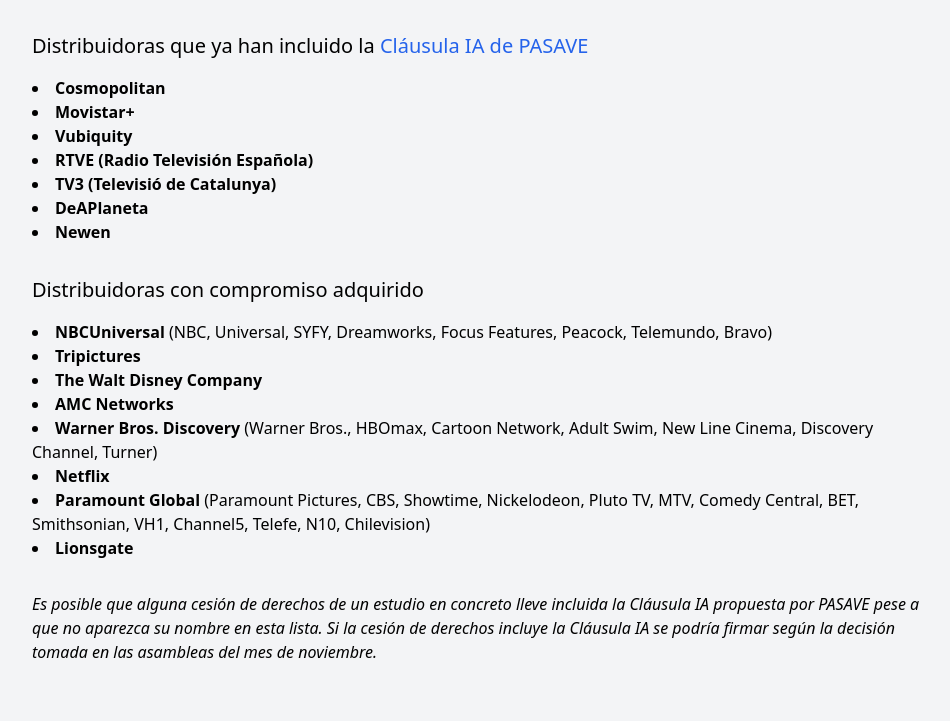
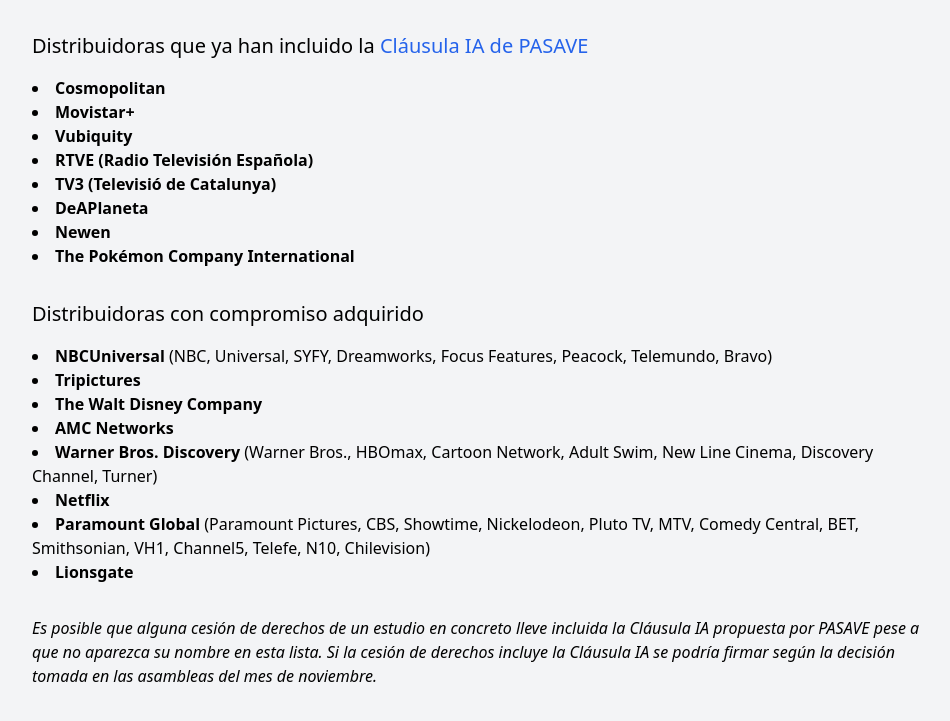
Before and after one commit to mutsuda/pasave.github.io, a Jekyll site: the page built from oklist.md, in a window 1280 px wide. Shown: the top 721 px of the page, without its empty margins (160-1110 px from the left). Built offline with Jekyll 4.4.1, drawn with Linux system fonts in a browser that asks for light colours.

```diff
--- a/oklist.md
+++ b/oklist.md
@@ -13,6 +13,7 @@
 	<li class="font-bold">TV3 (Televisió de Catalunya)</li>
 	<li class="font-bold">DeAPlaneta</li>
 	<li class="font-bold">Newen</li>
+	<li class="font-bold">The Pokémon Company International</li>
 </ul>
 
 
```
